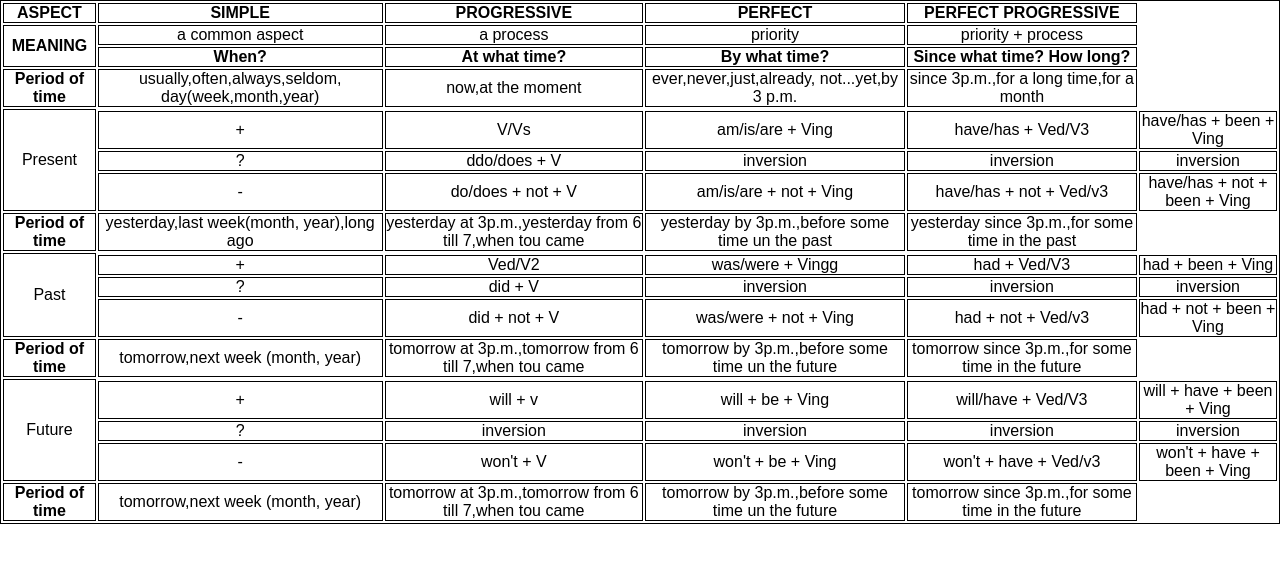
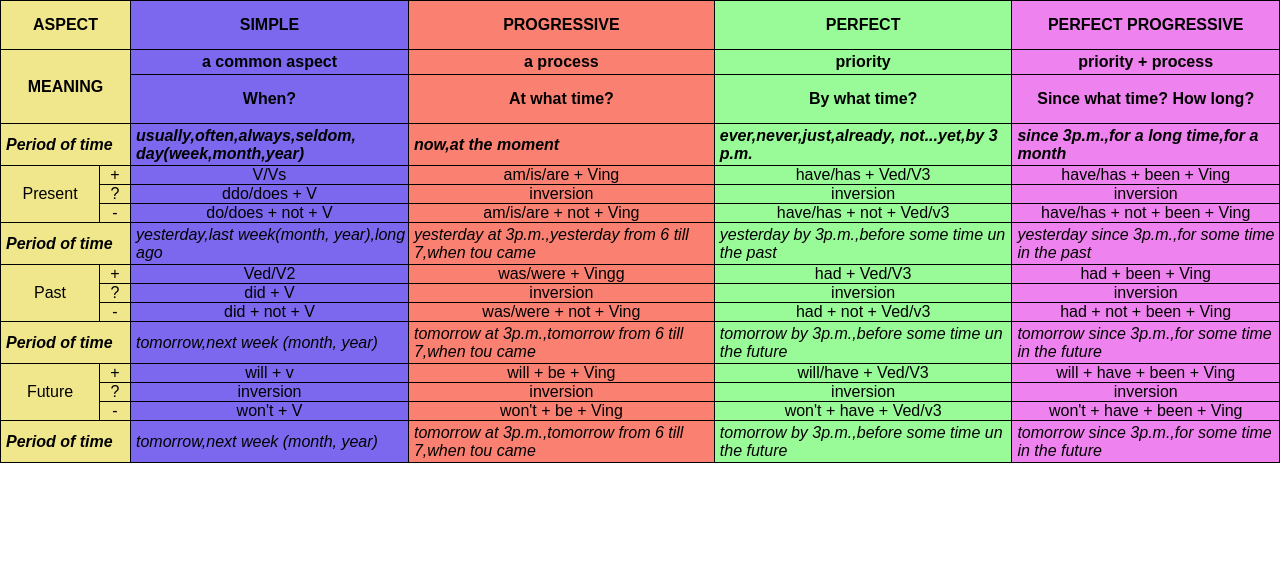
Before and after one commit to PTOIlyas/english-tenses-table, a plain HTML site: page index.html in a window 1280 px wide. Drawn offline with Linux system fonts and the light colour scheme.

Commit message:
feat: complete header section with styles and HTML classes

```diff
--- a/index.html
+++ b/index.html
@@ -9,68 +9,67 @@
   <body>
     <table id="table">
       <colgroup>
-        <col class="col-1" />
-        <col class="col-2" />
+        <col class="col-1"/>
+        <col class="col-2"/>
         <col class="col-3" />
         <col class="col-4" />
         <col class="col-5" />
+        <col class="col-6" />
       </colgroup>
       <thead>
-        <tr>
-          <th>ASPECT</th>
-          <th>SIMPLE</th>
-          <th>PROGRESSIVE</th>
-          <th>PERFECT</th>
-          <th>PERFECT PROGRESSIVE</th>
+        <tr class="headerRow-1">
+          <th class="aspect first-col" colspan="2">ASPECT</th>
+          <th class="simple">SIMPLE</th>
+          <th class="progressive">PROGRESSIVE</th>
+          <th class="perfect">PERFECT</th>
+          <th class="perfect-contin">PERFECT PROGRESSIVE</th>
         </tr>
-        <tr>
-          <th rowspan="2">MEANING</th>
-          <td>a common aspect</td>
-          <td>a process</td>
-          <td>priority</td>
-          <td>priority + process</td>
+        <tr class="headerRow-2">
+          <th rowspan="2" colspan="2" class="first-col">MEANING</th>
+          <th class="condition">a common aspect</th>
+          <th class="condition">a process</th>
+          <th class="condition">priority</th>
+          <th class="condition">priority + process</th>
         </tr>
-        <tr>
+        <tr class="headerRow-3">
           <th>When?</th>
           <th>At what time?</th>
           <th>By what time?</th>
           <th>Since what time? How long?</th>
         </tr>
-        <tr>
-          <th>Period of time</th>
-          <td>usually,often,always,seldom, day(week,month,year)</td>
-          <td>now,at the moment</td>
-          <td>ever,never,just,already, not...yet,by 3 p.m.</td>
-          <td>since 3p.m.,for a long time,for a month</td>
+        <tr class="headerRow-4 example-text first-col">
+          <th colspan="2">Period of time</th>
+          <th>usually,often,always,seldom, day(week,month,year)</th>
+          <th>now,at the moment</th>
+          <th>ever,never,just,already, not...yet,by 3 p.m.</th>
+          <th>since 3p.m.,for a long time,for a month</th>
         </tr>
       </thead>
       <tbody>
         <tr>
-          <td rowspan="4" colspan="1">Present</td>
-        </tr>
-        <tr>
-          <td>+</td>
+          <td rowspan="3" colspan="1" class="headerRow-5 tense">Present</td>
+          <td class="tense-type">+</td>
           <td>V/Vs</td>
           <td>am/is/are + Ving</td>
           <td>have/has + Ved/V3</td>
           <td>have/has + been + Ving</td>
         </tr>
         <tr>
-          <td>?</td>
+          <td class="tense-type">?</td>
           <td>ddo/does + V</td>
           <td>inversion</td>
           <td>inversion</td>
           <td>inversion</td>
         </tr>
         <tr>
-          <td>-</td>
+          <td class="tense-type">-</td>
           <td>do/does + not + V</td>
           <td>am/is/are + not + Ving</td>
           <td>have/has + not + Ved/v3</td>
           <td>have/has + not + been + Ving</td>
         </tr>
-        <tr>
-          <th>Period of time</th>
+        <tr class="example-text">
+          <th colspan="2">Period of time</th>
           <td>yesterday,last week(month, year),long ago</td>
           <td>yesterday at 3p.m.,yesterday from 6 till 7,when tou came</td>
           <td>yesterday by 3p.m.,before some time un the past</td>
@@ -78,63 +77,59 @@
         </tr>
 
         <tr>
-          <td rowspan="4" colspan="1">Past</td>
-        </tr>
-        <tr>
-          <td>+</td>
+          <td rowspan="3" colspan="1" class="headerRow-6 tense">Past</td>
+          <td class="tense-type">+</td>
           <td>Ved/V2</td>
           <td>was/were + Vingg</td>
           <td>had + Ved/V3</td>
           <td>had + been + Ving</td>
         </tr>
         <tr>
-          <td>?</td>
+          <td class="tense-type">?</td>
           <td>did + V</td>
           <td>inversion</td>
           <td>inversion</td>
           <td>inversion</td>
         </tr>
         <tr>
-          <td>-</td>
+          <td class="tense-type">-</td>
           <td>did + not + V</td>
           <td>was/were + not + Ving</td>
           <td>had + not + Ved/v3</td>
           <td>had + not + been + Ving</td>
         </tr>
-        <tr>
-          <th>Period of time</th>
+        <tr class="example-text">
+          <th colspan="2">Period of time</th>
           <td>tomorrow,next week (month, year)</td>
           <td>tomorrow at 3p.m.,tomorrow from 6 till 7,when tou came</td>
           <td>tomorrow by 3p.m.,before some time un the future</td>
           <td>tomorrow since 3p.m.,for some time in the future</td>
         </tr>
 
-        <tr>
-            <td rowspan="4" colspan="1">Future</td>
-          </tr>
           <tr>
-            <td>+</td>
+            <td rowspan="3" colspan="1" class="headerRow-7 tense">Future</td>
+            <td class="tense-type">+</td>
             <td>will + v</td>
             <td>will + be + Ving</td>
             <td>will/have + Ved/V3</td>
             <td>will + have + been + Ving</td>
           </tr>
           <tr>
-            <td>?</td>
+            <td class="tense-type">?</td>
             <td>inversion</td>
             <td>inversion</td>
             <td>inversion</td>
             <td>inversion</td>
           </tr>
           <tr>
-            <td>-</td>
+            <td class="tense-type">-</td>
             <td>won't + V</td>
             <td>won't + be + Ving</td>
             <td>won't + have + Ved/v3</td>
             <td>won't + have + been + Ving</td>
           </tr>
-          <tr>
-            <th>Period of time</th>
+          <tr class="example-text">
+            <th colspan="2">Period of time</th>
             <td>tomorrow,next week (month, year)</td>
             <td>tomorrow at 3p.m.,tomorrow from 6 till 7,when tou came</td>
             <td>tomorrow by 3p.m.,before some time un the future</td>
--- a/style.css
+++ b/style.css
@@ -1,12 +1,66 @@
-*{
-    padding: 0;
-    margin: 0;
-    font-family: Arial, Helvetica, sans-serif;
+* {
+  padding: 0;
+  margin: 0;
+  font-family: Arial, Helvetica, sans-serif;
+  box-sizing: border-box;
 }
 
-#table{
-    text-align: center;
+thead>tr>th{
+    padding: 15px 0px;
+    max-width: 230px;
 }
-#table, #table *{
-    border: 1px solid black;
+
+#table {
+  border-collapse: collapse;
+  text-align: center;
 }
+#table,
+#table * {
+  border: 1px solid black;
+}
+
+.example-text *{
+    font-style: italic;
+    text-align: left;
+    padding: 3px 0 2px 5px;
+}
+
+.first-col{
+    width: 130px;
+}
+
+.condition{
+    padding: 0;
+}
+
+
+.headerRow-2 * {
+    height: 25px;
+}
+
+.tense-type {
+  width: 30px;
+}
+
+.tense {
+  width: 96px;
+}
+
+.col-1 {
+  background-color: #f0e68c;
+}
+.col-2 {
+  background-color: #f0e68c;
+}
+.col-3 {
+  background-color: #7b68ee;
+}
+.col-4 {
+  background-color: #fa8072;
+}
+.col-5 {
+  background-color: #98fb98;
+}
+.col-6 {
+  background-color: #ee82ee;
+}
```
